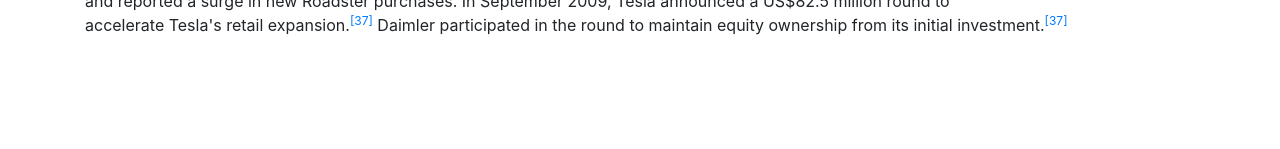
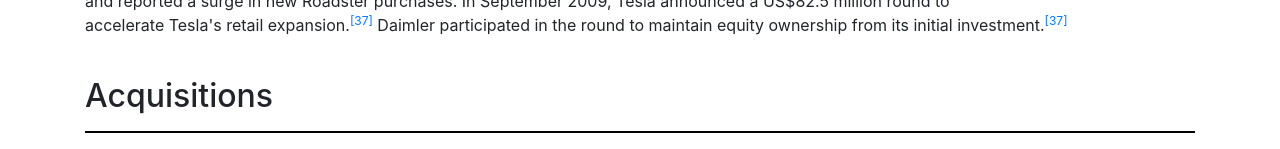
Before and after one commit to GoharAbbas1/csp_ca1, a plain HTML site: page index.html in a window 1280 px wide. Shown: the part 2181-2330 px from the top of the page. Before the commit the page ends 2234 px from the top, so only its background shows below. Drawn offline with nearby package versions, Linux system fonts and the light colour scheme.

```diff
--- a/index.html
+++ b/index.html
@@ -829,6 +829,15 @@
                     >
                 </p>
             </section>
+            <section>
+                <h2>
+                    <span class="mw-headline" id="Acquisitions"
+                        >Acquisitions</span
+                    ></span
+                    >
+                </h2>
+                <hr />
+            </section>
         </div>
     </body>
 </html>
```
